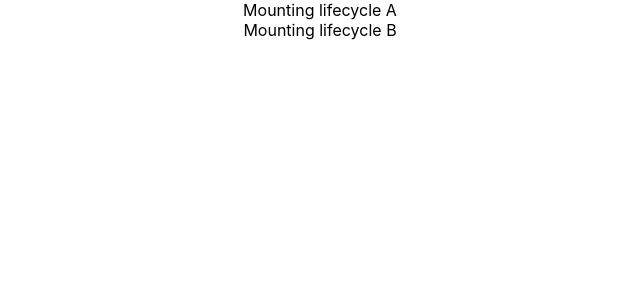
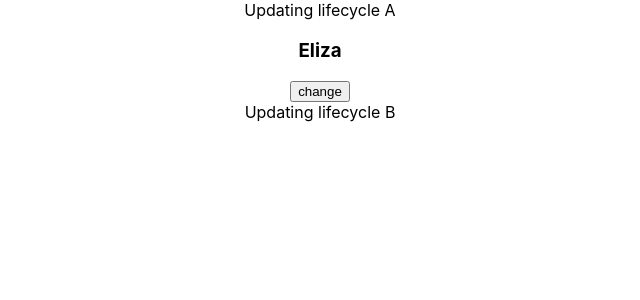
Before and after one commit to elizarafee/react-lab, a React (Create React App) app: page / in a window 1280 px wide. Shown: the top 300 px of the page, without its empty margins (320-960 px from the left). Built offline with nearby package versions, Linux system fonts and the light colour scheme.

Commit message:
lifecycle method: updating

```diff
--- a/src/App.js
+++ b/src/App.js
@@ -23,12 +23,15 @@ import './App.css';
 // import './css/outsideStyle.css'
 // import styl from './css/outsideStyle.module.css'
 // import Form from './components/form.component'
-import MountingA from './components/lifecycleMountingA.component'
+// import MountingA from './components/lifecycleMountingA.component'
+import UpdatingA from './components/lifecycleUpdatingA.component'
+
 
 function App() {
   return (
     <div className="App">
-      <MountingA />
+      <UpdatingA />
+      {/* <MountingA /> */}
       {/* <Form /> */}
       {/* <h1 className='color'>CSS stylesheet</h1>
       <h1 className={styy.color}>CSS module</h1>
--- /dev/null
+++ b/src/components/lifecycleUpdatingA.component.js
@@ -0,0 +1,57 @@
+import React, { Component } from 'react'
+import UpdatingB from './lifecycleUpdatingB.component'
+
+class UpdatingA extends Component {
+    constructor(props) {
+        super(props)
+
+        this.state = {
+                 name : 'Eliza'
+        }
+        console.log('A : Updating : constructor')
+    }
+
+
+    static getDerivedStateFromProps(){
+        console.log('A : Updating : getDerivedFromProps')
+        return null
+    }
+
+
+    shouldComponentUpdate(nextProps, nextState){
+        console.log('A : Updating : shouldComponentUpdate')
+        return true
+    }
+
+
+    getSnapshotBeforeUpdate(prevProps, prevState){
+        console.log('A : Updating : getSnapshotBeforeUpdate')
+        return null
+    }
+
+
+    componentDidUpdate(prevProps, prevState){
+        console.log('A : Updating : componentDidUpdate')
+    }
+
+
+    change = () => {
+        this.setState({
+            name: 'Tareque'
+        })
+    }
+
+    render() {
+        console.log('A : Updating : render')
+        return (
+            <div>
+                Updating lifecycle A
+                <h3>{this.state.name}</h3>
+                <button onClick={this.change.bind(this)}>change</button>
+                <UpdatingB />
+            </div>
+        )
+    }
+}
+
+export default UpdatingA;
--- /dev/null
+++ b/src/components/lifecycleUpdatingB.component.js
@@ -0,0 +1,44 @@
+import React, { Component } from 'react'
+
+
+class UpdatingB extends Component {
+    constructor(props) {
+        super(props)
+
+        this.state = {
+                 name : 'Eliza'
+        }
+        console.log('B : Updating : constructor')
+    }
+
+    static getDerivedStateFromProps(){
+        console.log('B : Updating : getDerivedFromProps')
+        return null
+    }
+
+    shouldComponentUpdate(nextProps, nextState){
+        console.log('B : Updating : shouldComponentUpdate')
+        return true
+    }
+
+
+    getSnapshotBeforeUpdate(prevProps, prevState){
+        console.log('B : Updating : getSnapshotBeforeUpdate')
+        return null
+    }
+
+    componentDidUpdate(prevProps, prevState){
+        console.log('B : Updating : componentDidUpdate')
+    }
+
+    render() {
+        console.log('B : Updating : render')
+        return (
+            <div>
+                Updating lifecycle B
+            </div>
+        )
+    }
+}
+
+export default UpdatingB;
```
